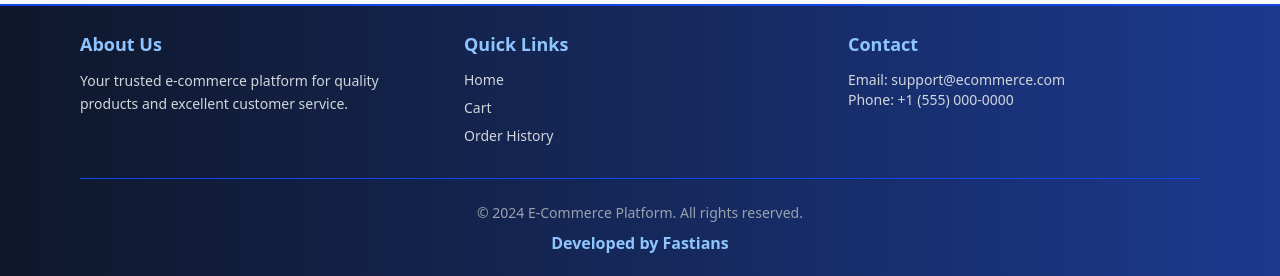
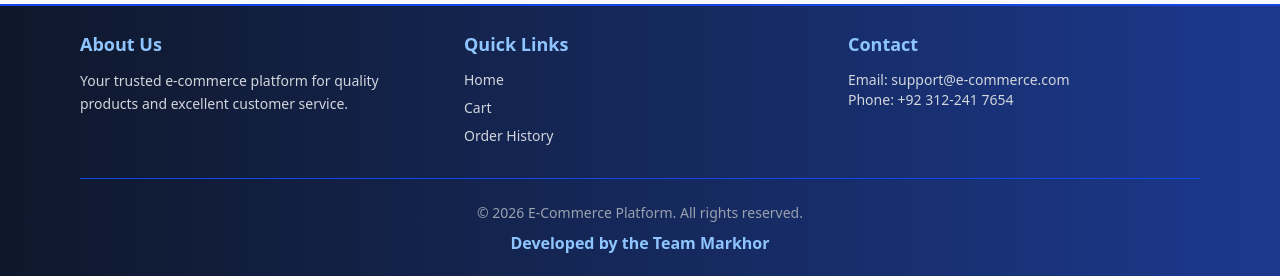
Before and after one commit to Maaz2404/E-Commerce-Website, a Next.js app in the folder frontend/: page /login in a window 1280 px wide. Shown: the part 1054-1330 px from the top of the page. Built offline with nearby package versions, Linux system fonts and the light colour scheme.

Commit message:
fix: update contact information and copyright year in Footer, improve login message in ProductPage

```diff
--- a/frontend/components/Footer.tsx
+++ b/frontend/components/Footer.tsx
@@ -37,8 +37,8 @@ export default function Footer() {
           <div>
             <h3 className="text-lg font-bold mb-3 text-blue-300">Contact</h3>
             <p className="text-gray-300 text-sm">
-              Email: support@ecommerce.com<br />
-              Phone: +1 (555) 000-0000
+              Email: support@e-commerce.com<br />
+              Phone: +92 312-241 7654
             </p>
           </div>
         </div>
@@ -47,10 +47,10 @@ export default function Footer() {
         <div className="border-t border-blue-700 pt-6">
           <div className="text-center">
             <p className="text-gray-400 text-sm">
-              © 2024 E-Commerce Platform. All rights reserved.
+              © 2026 E-Commerce Platform. All rights reserved.
             </p>
             <p className="text-blue-300 font-semibold mt-2">
-              Developed by Fastians
+              Developed by the Team Markhor
             </p>
           </div>
         </div>
--- a/frontend/components/ProductPage.tsx
+++ b/frontend/components/ProductPage.tsx
@@ -195,7 +195,7 @@ export default function ProductView({ id }: ProductPageProps) {
   // -----------------------------------------------------
   const handleAddToCart = async () => {
     const token = localStorage.getItem("token");
-    if (!token) return setMessage("⚠️ login first");
+    if (!token) return setMessage("⚠️ Login first");
 
     try {
       setLoading(true);
```
